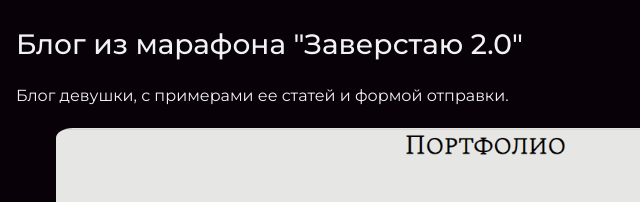
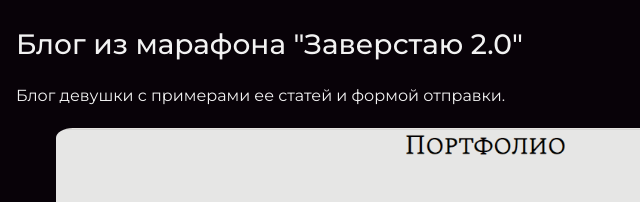
Before and after one commit to MariPolunina/My-portfolio, a plain HTML site: page index.html in a window 1280 px wide. Shown: the part 3021-3223 px from the top of the page, 160-800 px from the left. Drawn offline with Linux system fonts and the light colour scheme.

Commit message:
correct text

```diff
--- a/index.html
+++ b/index.html
@@ -71,7 +71,7 @@
       </figure>
 
       <h3>Блог из марафона "Заверстаю 2.0"</h3>
-      <p>Блог девушки, с примерами ее статей и формой отправки.
+      <p>Блог девушки с примерами ее статей и формой отправки.
       </p>
       <figure>
         <img src="files/project_1.png" width=100% height=100% alt="Блог из марафона">
```
